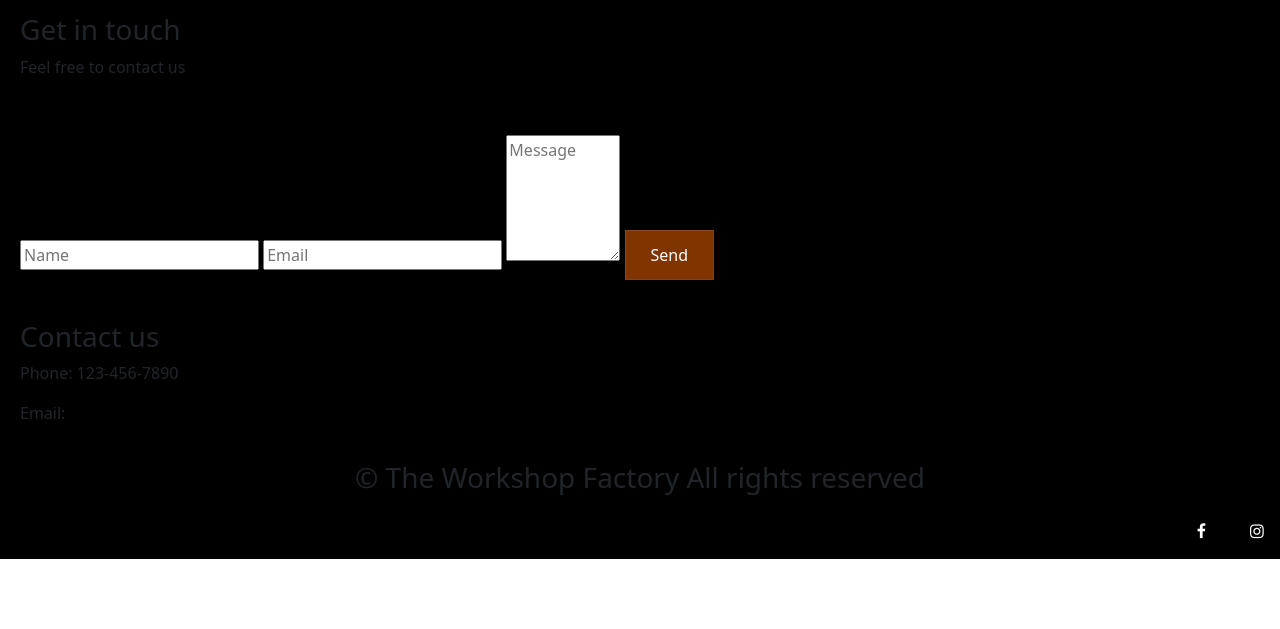
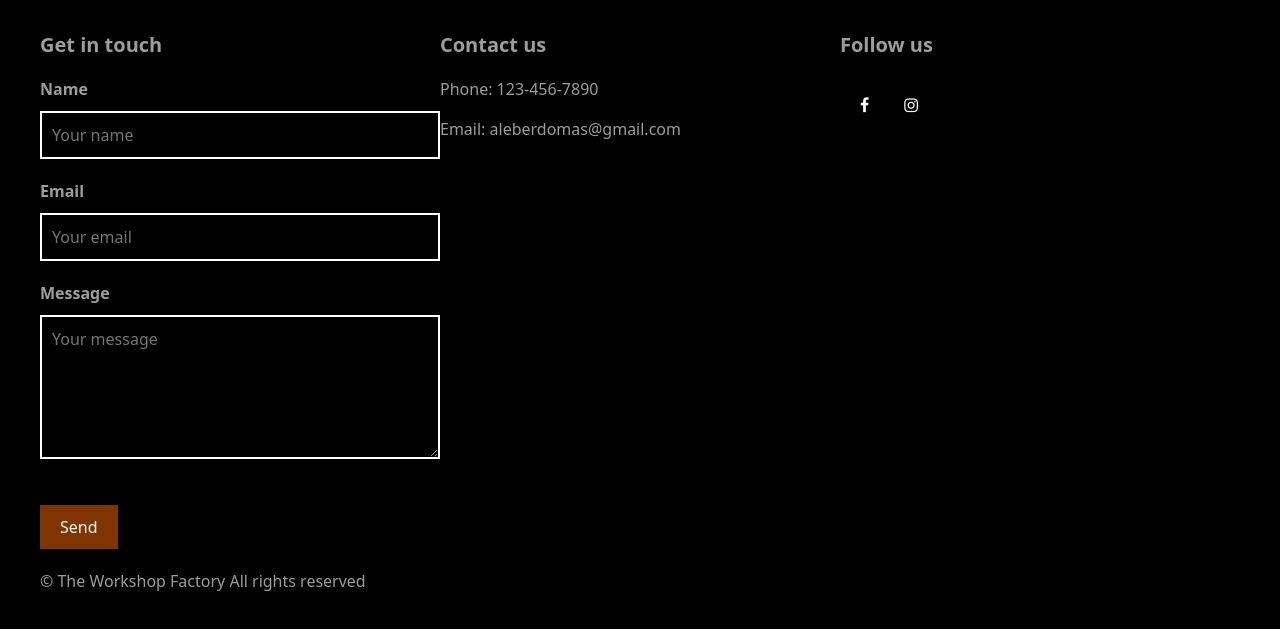
Before and after one commit to rodriberdo96/The_Workshop_Factory, a plain HTML site: page views/index.html in a window 1280 px wide. Shown: the part 1103-1732 px from the top of the page. Before the commit the page ends 1662 px from the top, so only its background shows below. Drawn offline with nearby package versions, Linux system fonts and the light colour scheme.

Commit message:
added footer and more styling

```diff
--- a/index.js
+++ b/index.js
@@ -1,23 +1,18 @@
-// When the user scrolls down 20px from the top of the document, slide down the navbar
-// When the user scrolls to the top of the page, slide up the navbar (50px out of the top view)
-window.onscroll = function() {scrollFunction(), hideNav()};
+window.addEventListener("scroll", function() {
+    var navbar = document.getElementById("nav");
+    if (window.pageYOffset > 500) {
+      navbar.classList.add("scroll");
+    } else {
+      navbar.classList.remove("scroll");
+    }
+  })
 
-function scrollFunction() {
-    if (document.body.scrollTop > 100 || document.documentElement.scrollTop > 100) {
-        document.getElementById("navbar").style.top = "0";
-    } else {
-        document.getElementById("navbar").style.top = "-100px";
-    }
-}
-
-
-var prevScrollpos = window.pageYOffset;
-function hideNav () {
-    var currentScrollPos = window.pageYOffset;
-    if (prevScrollpos > currentScrollPos) {
-        document.getElementsByClassName("navbar").style.top =   "-800px";
-    } else {
-        document.getElementsByClassName("navbar").style.top = "50px";
-    }
-    prevScrollpos = currentScrollPos;
-}
+  window.onscroll = function() {scrollFunction()};
+  function scrollFunction() {
+      if (document.body.scrollTop > 500 || document.documentElement.scrollTop > 500) {
+          document.getElementById("nav").classList.add("navbar-scrolled");
+          document.getElementById("nav").classList.add("fixed");
+      } else {
+          document.getElementById("nav").classList.remove("navbar-scrolled");
+      }
+  }
--- a/scss/footer.scss
+++ b/scss/footer.scss
@@ -1,42 +1,107 @@
-.footer{
-    background-color: rgb(0, 0, 0);
-    text-align: center;
+.footer {
+  background-color: black;
+  color:rgba(255, 255, 255, 0.616);
+  padding: 40px;
 }
 
-.footer-text{
-    color: rgb(255, 255, 255);
+.footer-wrapper {
+  display: flex;
+  flex-wrap: wrap;
+  justify-content: space-between;
+}
+
+.footer-block {
+  flex-basis: 100%;
+  max-width: 400px;
+}
+
+.footer-title {
   font-size: 20px;
-    padding-top: 20px;
-    padding-bottom: 20px;
-    padding-left: 20px;
-    padding-right: 20px;
-    text-align:left;
+  font-weight: bold;
+  margin-bottom: 20px;
 }
-.footer-media {
-  text-align: end;
+
+.footer-form {
+  display: flex;
+  flex-wrap: wrap;
+  margin-bottom: 20px;
 }
+
+.footer-form-group {
+  flex-basis: 100%;
+  margin-bottom: 20px;
+}
+
+.label-footer {
+  display: block;
+  font-size: 16px;
+  font-weight: bold;
+  margin-bottom: 10px;
+}
+
+input[type="text"],
+input[type="email"],
+textarea {
+  background-color: transparent;
+  border: 2px solid white;
+  color: white;
+  font-size: 16px;
+  padding: 10px;
+  width: 100%;
+}
+
+button[type="submit"] {
+  background-color: white;
+  border: none;
+  color: black;
+  font-size: 16px;
+  padding: 10px 20px;
+  margin-top: 20px;
+  cursor: pointer;
+}
+
+.button-us {
+  background-color: #f0333f;
+  border: none;
+  color: white;
+  font-size: 16px;
+  padding: 10px 20px;
+  margin-top: 20px;
+  cursor: pointer;
+}
+
+.footer-link{
+  color:rgba(255, 255, 255, 0.616) ;
+  text-decoration: none;
+  margin-bottom: 10px;
+}
+
+
+.footer-link:hover{
+  color: white;
+}
+
+
+
 .fa {
 padding: 20px;
-    font-size: 30px;
-    width: 50px;
-    text-align: center;
+font-size: 40px;
+width: 40px;
+text-align:center;
 text-decoration: none;
-    border-radius: 50%;
+border-radius: 50%; }
 
-  }
 .fa:hover {
-    opacity: 0.7;
-  }
+opacity: 0.7; }
+
 /* Facebook */
 .fa-facebook {
 background: #000;
-    color: white;
-  }
+color: white; }
+
 /* Instagram */
 .fa-instagram {
 background: #000;
-    color: white;
-    &:hover{
-        color: #f0333f;
-        }
-    }
+color: white; }
+.fa-instagram:hover {
+color: #f0333f; }
--- a/scss/styles.scss
+++ b/scss/styles.scss
@@ -1,2 +1,3 @@
-@import "index", "footer";
-@import "mediaqueries";
+@use "index" ;
+@use "footer";
+@use"mediaqueries";
--- a/views/index.html
+++ b/views/index.html
@@ -13,7 +13,7 @@
 </head>
 <body>
   <div class="hero-image">
-    <nav class="navbar sticky-top navbar-expand-lg navbar-dark bg-trans " >
+    <nav class="navbar sticky-top navbar-expand-lg navbar-dark bg-trans " id="nav" >
         <div class="container-fluid">
           <a class="navbar-brand col-9" href="#"><img src="../multimedia/Untitled design.png" alt="logo" class="logo"></a>
           <button class="navbar-toggler" type="button" data-bs-toggle="collapse" data-bs-target="#navbarNavAltMarkup" aria-controls="navbarNavAltMarkup" aria-expanded="false" aria-label="Toggle navigation">
@@ -23,30 +23,12 @@
             <div class="navbar-nav">
               <a class="nav-link active"  href="#">Home</a>
               <a class="nav-link" href="#">About us</a>
-              <a class="nav-link" href="#">Services</a>
+              <a class="nav-link" href="#">Workshops</a>
               <a class="nav-link " href="#">Contact us</a>
             </div>
           </div>
         </div>
       </nav>
-
-        <nav class="navbar sticky-top navbar-expand-lg navbar-dark bg-trans"   id="navbar">
-            <div class="container-fluid">
-              <a class="navbar-brand col-9" href="#"><img src="../multimedia/Untitled design.png" alt="logo" class="logo"></a>
-              <button class="navbar-toggler" type="button" data-bs-toggle="collapse" data-bs-target="#navbarNavAltMarkup" aria-controls="navbarNavAltMarkup" aria-expanded="false" aria-label="Toggle navigation">
-                <span class="navbar-toggler-icon"></span>
-              </button>
-              <div class="collapse navbar-collapse" id="navbarNavAltMarkup">
-                <div class="navbar-nav">
-                  <a class="nav-link active"  href="#">Home</a>
-                  <a class="nav-link" href="#">About us</a>
-                  <a class="nav-link" href="#">Services</a>
-                  <a class="nav-link " href="#">Contact us</a>
-                </div>
-              </div>
-            </div>
-          </nav>
-
         <div class="hero-text">
           <h1>I am John Doe</h1>
           <p>And I'm a Photographer</p>
@@ -54,6 +36,7 @@
         </div>
       </div>
     </div>
+
     <div class="container">
       <div class="row">
         <div class="col-12">
@@ -119,32 +102,41 @@
         <span class="visually-hidden">Next</span>
       </button>
     </div>
-    <footer class="footer" >
-      <div class="footer-text">
-        <h3>Get in touch</h3>
-        <p>Feel free to contact us</p>
-      </div>
-      <div class="footer-form">
-        <form action="#" method="get">
-          <input type="text" placeholder="Name" >
-          <input type="email" placeholder="Email">
-          <textarea name="" id="" cols="10" rows="5" placeholder="Message"></textarea>
-          <button class="button-us">Send</button>
-        </form>
-      </div>
-      <div class="footer-contact">
-        <h3>Contact us</h3>
-        <p>Phone: 123-456-7890</p>
-        <p>Email:
-          <a href="mail to: aleberdomas@gmail.com "></a>
-        </p>
+    <footer class="footer">
+      <div class="footer-wrapper">
+        <div class="footer-block">
+          <h3 class="footer-title">Get in touch</h3>
+          <form action="#" method="get" class="footer-form">
+            <div class="footer-form-group">
+              <label for="name" class="label-footer">Name</label>
+              <input type="text" id="name" placeholder="Your name">
+            </div>
+            <div class="footer-form-group">
+              <label for="email" class="label-footer">Email</label>
+              <input type="email" id="email" placeholder="Your email">
+            </div>
+            <div class="footer-form-group">
+              <label for="message" class="label-footer">Message</label>
+              <textarea id="message" rows="5" placeholder="Your message"></textarea>
+            </div>
+            <button type="submit" class="button-us">Send</button>
+          </form>
+        </div>
+        <div class="footer-block">
+          <h3 class="footer-title">Contact us</h3>
+          <p class="footer-text">Phone: 123-456-7890</p>
+          <p class="footer-text">Email: <a href="mailto:aleberdomas@gmail.com" class="footer-link">aleberdomas@gmail.com</a></p>
+        </div>
+        <div class="footer-block">
+          <h3 class="footer-title">Follow us</h3>
+          <div class="footer-media">
+            <a href="#" class="fa fa-facebook"></a>
+            <a href="#" class="fa fa-instagram"></a>
+          </div>
+        </div>
       </div>
       <div class="footer-rights">
-        <h3> © The Workshop Factory All rights reserved</h3>
-      </div>
-      <div class="footer-media">
-        <a href="#" class="fa fa-facebook"></a>
-        <a href="#" class="fa fa-instagram"></a>
+        <p class="footer-text">© The Workshop Factory All rights reserved</p>
       </div>
     </footer>
     <script src="../js/bootstrap.bundle.min.js"></script>
```
Also changed, not shown: styles/styles.css. Lines whose indentation alone changed are shown as unchanged.
